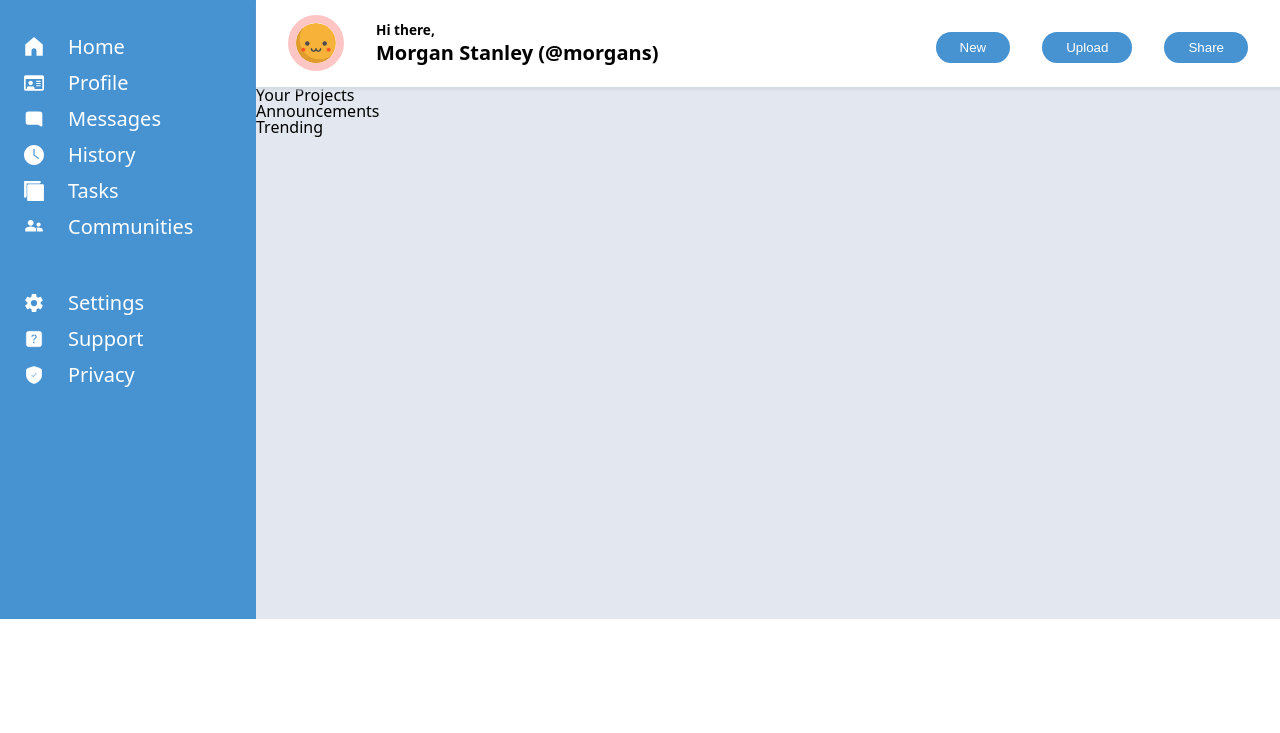
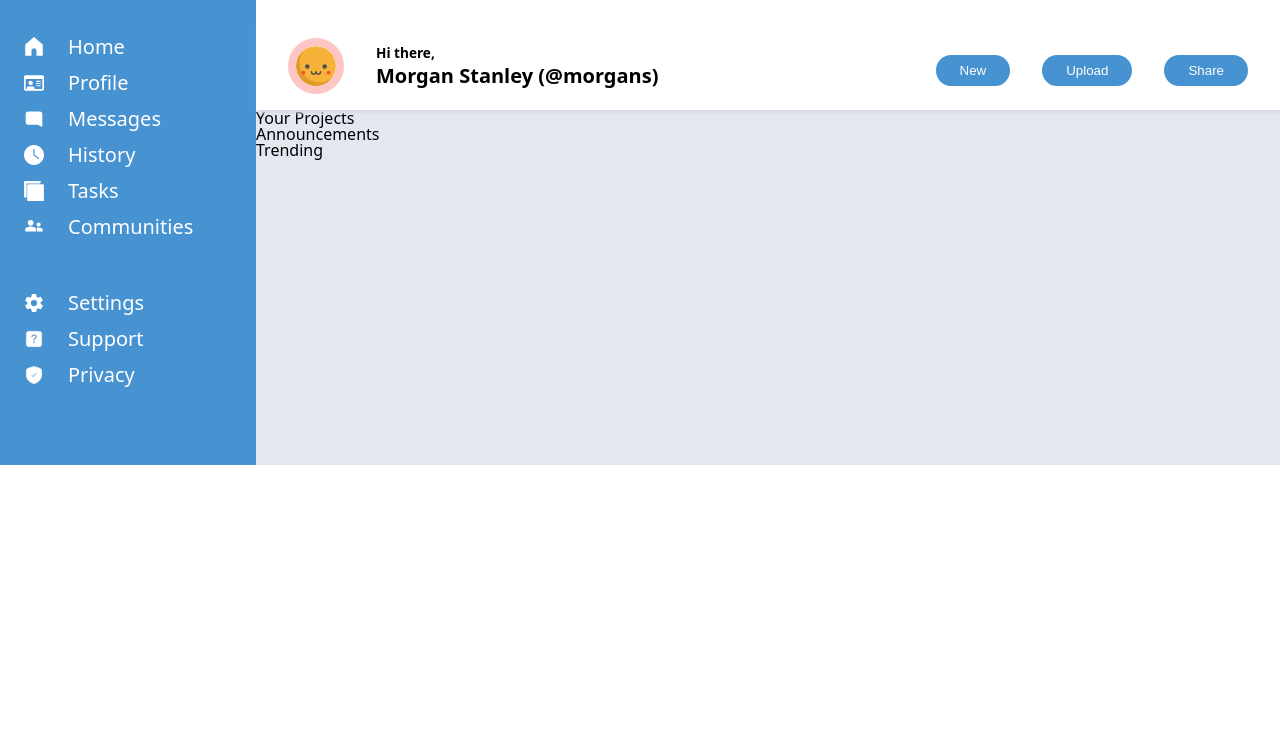
Before and after one commit to enibalo/Dashboard, a plain HTML site: page index.html in a window 1280 px wide. Shown: the part 67-800 px from the top of the page. Drawn offline with Linux system fonts and the light colour scheme.

Commit message:
change the sizes of the container's grid rows

```diff
--- a/style.css
+++ b/style.css
@@ -128,7 +128,7 @@ button{
 
 .container{
     grid-template-columns: 1fr 4fr;
-    grid-template-rows: auto auto 100%;
+    grid-template-rows: 1fr 1fr 4fr;
 }
 
 input{
```
